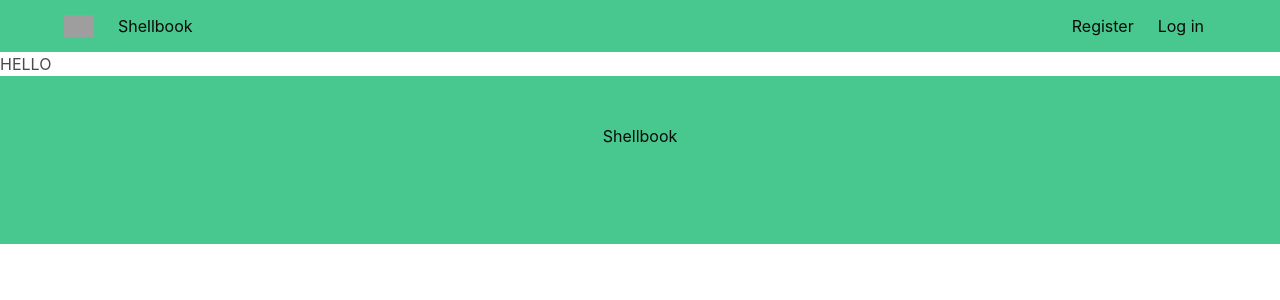
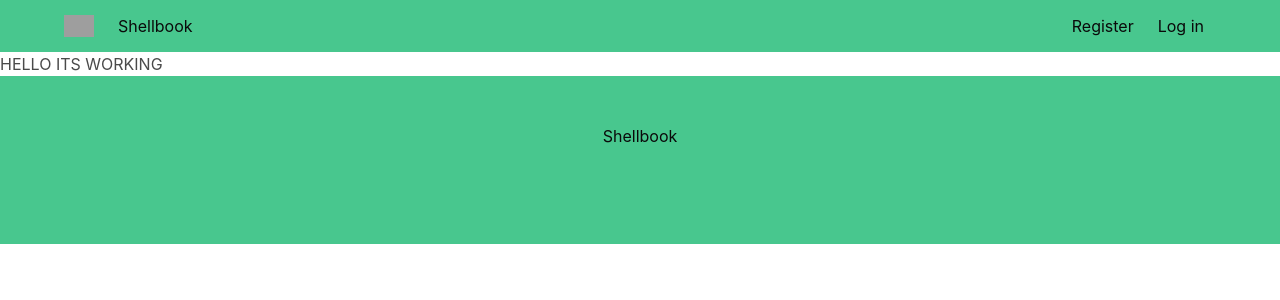
Before and after one commit to izzleshab/SEI-Project-4, a React (Create React App) app in the folder frontend/: page /turtles/new in a window 1280 px wide. Shown: the top 300 px of the page. Built offline with nearby package versions, Linux system fonts and the light colour scheme; grey boxes are pictures that could not be loaded.

Commit message:
turtlenew page rendering properly with turtles/new url

```diff
--- a/frontend/src/components/turtles/TurtleNew.js
+++ b/frontend/src/components/turtles/TurtleNew.js
@@ -9,7 +9,7 @@ class TurtleNew extends React.Component {
 
   render() {
     return (
-      'HELLO'
+      'HELLO ITS WORKING'
     )
   }
 }
```
